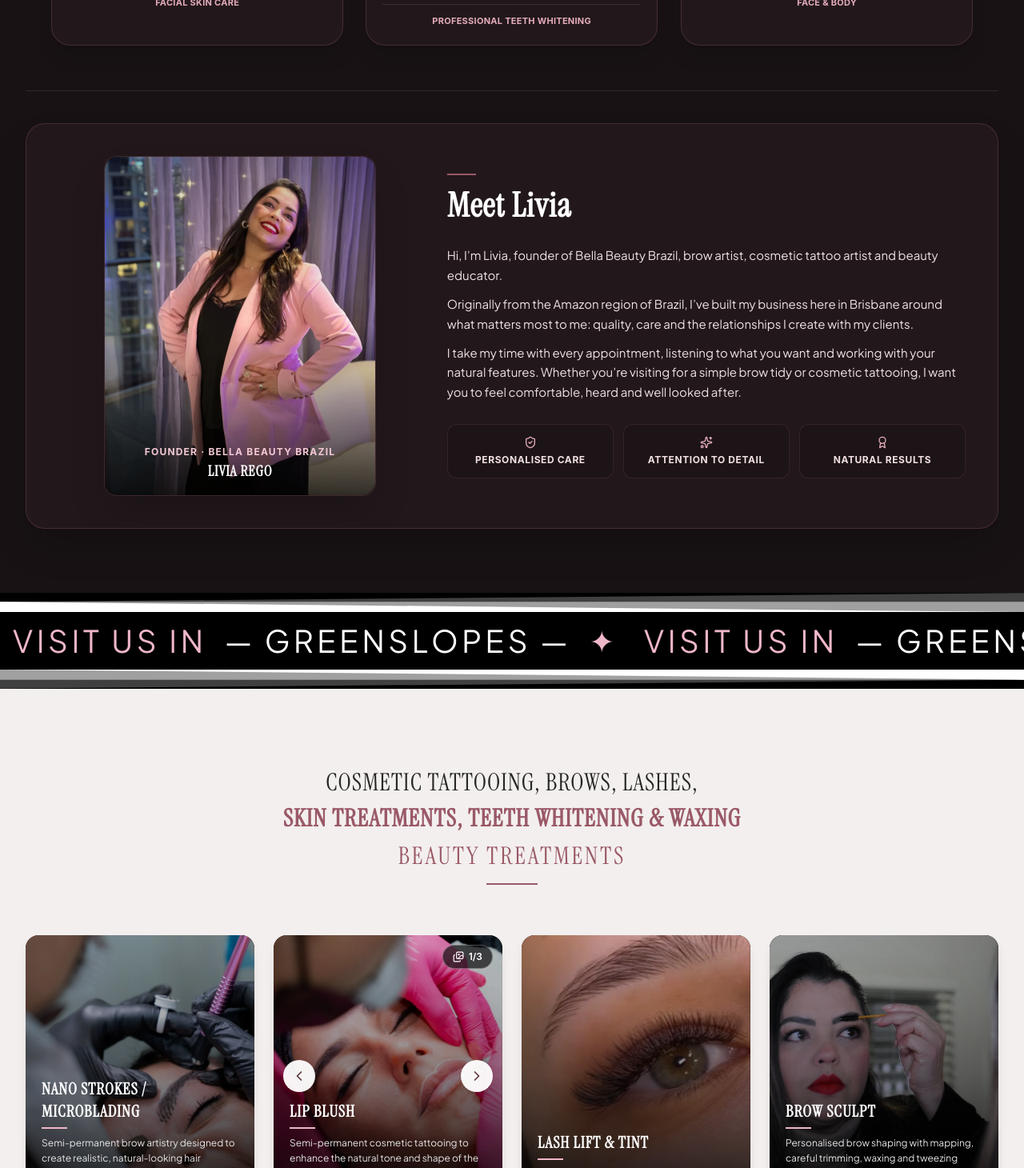
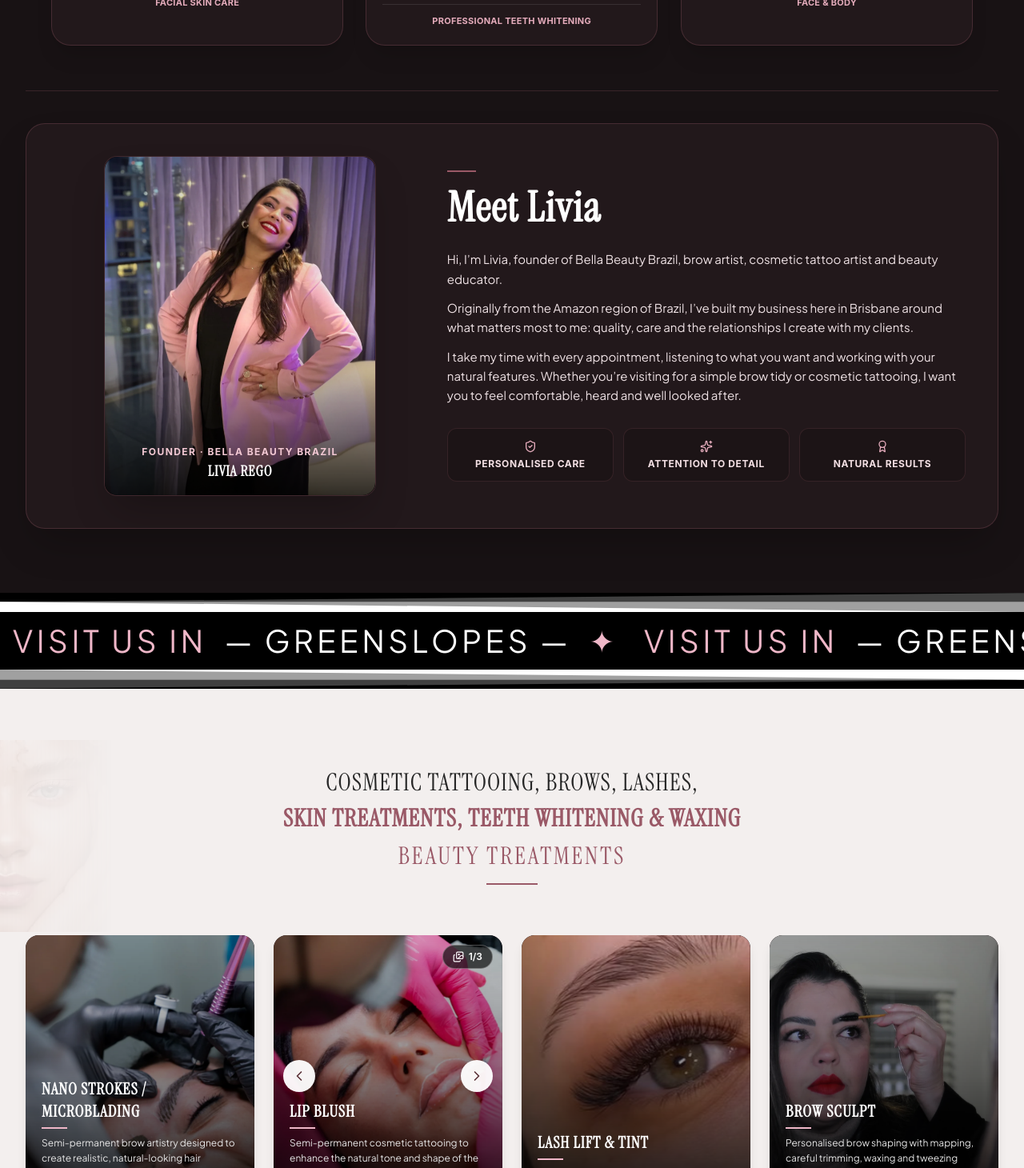
Before and after one commit to joorgeec3/Bella-Beauty-Brazil, a React (Vite) app: page / in a window 1280 px wide. Shown: the part 2048-3508 px from the top of the page at 80% size. Built offline with nearby package versions, Linux system fonts and the light colour scheme; no server answers.

Commit message:
Update Meet Livia, decorative brand images, and mobile call-to-action layout

```diff
--- a/src/components/FeaturesRibbon.tsx
+++ b/src/components/FeaturesRibbon.tsx
@@ -49,6 +49,7 @@
   ];
 
   return <section data-floating-clearance className="relative bg-[#181214] text-white pt-14 pb-20 overflow-hidden border-t border-[#9a5967]/25">
+    <img src={siteImages.editorial.rosePortrait} alt="" aria-hidden="true" loading="lazy" className="pointer-events-none absolute right-0 top-10 h-64 w-44 sm:h-[340px] sm:w-[240px] object-cover opacity-[0.10] sm:opacity-[0.14] [mask-image:linear-gradient(to_left,black,transparent)]" />
     <div className="max-w-7xl mx-auto px-4 sm:px-6 lg:px-8">
       <div className="text-center max-w-2xl mx-auto mb-10 reveal-on-scroll">
         <span className="text-xs font-bold uppercase tracking-widest text-[#efb7c8] block mb-1">{language === 'en' ? 'Bella Beauty Signature Care' : language === 'pt' ? 'Assinatura Bella Beauty' : 'Cuidado exclusivo Bella Beauty'}</span>
@@ -67,14 +68,14 @@
               <div className="relative w-full max-w-[340px] aspect-4/5 rounded-2xl overflow-hidden shadow-2xl border border-[#9a5967]/30 bg-[#181214] scroll-motion-layer" data-scroll-motion>
                 <img src={siteImages.aboutMe.liviaFeaturePhoto} alt="Livia Rego - Bella Beauty Brazil" className="meet-livia-image w-full h-full object-cover object-top transition-transform duration-700 hover:scale-105" loading="lazy" />
                 <div className="absolute inset-0 bg-gradient-to-t from-black/80 via-transparent to-black/20" />
-                <div className="absolute bottom-4 left-4 right-4 text-center"><span className="text-xs uppercase tracking-widest text-[#f3c9d4] font-bold block mb-0.5">{'Founder · Bella Beauty Brazil'}</span><h4 className="font-raleway text-lg font-bold text-white uppercase tracking-wider">Livia Rego</h4></div>
+                <div className="absolute bottom-4 left-4 right-4 text-center"><span className="text-[10px] sm:text-xs uppercase tracking-[0.12em] text-[#f3c9d4] font-bold block mb-0.5">{'FOUNDER · BELLA BEAUTY BRAZIL'}</span><h4 className="font-raleway text-lg font-bold text-white uppercase tracking-wider">Livia Rego</h4></div>
               </div>
             </div>
             <div className="meet-livia-copy lg:col-span-7 flex flex-col justify-center">
               <div className="flex items-center gap-2 mb-3" aria-hidden="true"><span className="w-9 h-0.5 bg-[#9a5967]" /></div>
-              <h3 className="font-raleway text-3xl sm:text-4xl lg:text-[42px] leading-tight font-semibold tracking-wide text-white mb-6">
+              <h2 className="font-raleway text-4xl sm:text-5xl lg:text-[52px] leading-tight font-semibold tracking-wide text-white mb-5">
                 {language === 'pt' ? 'Conheça Livia' : language === 'es' ? 'Conoce a Livia' : 'Meet Livia'}
-              </h3>
+              </h2>
               <div className="font-montserrat text-[#eee1e4] text-sm sm:text-[15px] leading-relaxed space-y-3 mb-5 max-w-2xl">
                 <p>{language === 'pt'
                   ? 'Oi, sou Livia, fundadora da Bella Beauty Brazil, designer de sobrancelhas, especialista em tatuagem cosmética e educadora na área da beleza.'
@@ -92,7 +93,7 @@
                     ? 'Dedico tiempo a cada cita, escuchando lo que deseas y trabajando con tus rasgos naturales. Ya sea para un sencillo arreglo de cejas o un tatuaje cosmético, quiero que te sientas cómoda, escuchada y bien cuidada.'
                     : 'I take my time with every appointment, listening to what you want and working with your natural features. Whether you’re visiting for a simple brow tidy or cosmetic tattooing, I want you to feel comfortable, heard and well looked after.'}</p>
               </div>
-              <div className="grid grid-cols-1 min-[380px]:grid-cols-3 gap-3 pt-2">
+              <div className="grid grid-cols-3 gap-2 sm:gap-3 pt-2" aria-label="Bella Beauty Brazil values">
                 <Pillar icon={<ShieldCheck className="w-4 h-4 text-[#e5acbc] mx-auto mb-1.5" />} text={language === 'pt' ? 'Cuidado personalizado' : language === 'es' ? 'Atención personalizada' : 'Personalised Care'} />
                 <Pillar icon={<Sparkles className="w-4 h-4 text-[#e5acbc] mx-auto mb-1.5" />} text={language === 'pt' ? 'Atenção aos detalhes' : language === 'es' ? 'Atención al detalle' : 'Attention to Detail'} />
                 <Pillar icon={<Award className="w-4 h-4 text-[#e5acbc] mx-auto mb-1.5" />} text={language === 'pt' ? 'Resultados naturais' : language === 'es' ? 'Resultados naturales' : 'Natural Results'} />
@@ -127,4 +128,4 @@
   </div>
 </article>;
 
-const Pillar: React.FC<{ icon: React.ReactNode; text: string }> = ({ icon, text }) => <div className="bg-[#1c1416] p-3.5 rounded-xl border border-[#9a5967]/20 text-center">{icon}<span className="text-xs font-bold uppercase tracking-wider text-[#f4e0e4] block">{text}</span></div>;
+const Pillar: React.FC<{ icon: React.ReactNode; text: string }> = ({ icon, text }) => <div className="min-w-0 bg-[#1c1416] px-1 py-3 sm:p-3.5 rounded-xl border border-[#9a5967]/20 text-center">{icon}<span className="text-[9px] min-[390px]:text-[10px] sm:text-xs font-bold uppercase tracking-normal sm:tracking-wider leading-tight text-[#f4e0e4] block break-words">{text}</span></div>;
--- a/src/components/ServicesSection.tsx
+++ b/src/components/ServicesSection.tsx
@@ -13,7 +13,8 @@
     .filter((service): service is NonNullable<typeof service> => Boolean(service))
     .map((service) => getLocalizedService(service, language));
   return <section data-floating-clearance className="relative bg-site py-16 lg:py-24 overflow-hidden border-b border-neutral-100">
-    <div className="max-w-7xl mx-auto px-4 sm:px-6 lg:px-8">
+    <img src={siteImages.editorial.skinPortrait} alt="" aria-hidden="true" loading="lazy" className="pointer-events-none absolute left-0 top-16 h-60 w-36 object-cover opacity-[0.10] [mask-image:linear-gradient(to_right,black,transparent)]" />
+    <div className="relative z-10 max-w-7xl mx-auto px-4 sm:px-6 lg:px-8">
       <div className="text-center max-w-2xl mx-auto mb-12 sm:mb-16 reveal-on-scroll">
         <p className="font-raleway text-xl sm:text-2xl lg:text-3xl text-neutral-800 font-light uppercase tracking-[0.04em] leading-snug mb-2">
           {language === 'en'
--- a/src/components/TickerMarquee.tsx
+++ b/src/components/TickerMarquee.tsx
@@ -64,9 +64,9 @@
 
       {/* On phones show the complete phrase in two readable centered lines.
           Continuous marquee lettering looked permanently cut off at mobile widths. */}
-      <div className="sm:hidden relative z-10 flex flex-col items-center justify-center gap-1 px-5 py-4 text-center" data-testid="bella-visit-us-mobile">
+      <div className="sm:hidden relative z-10 flex w-full min-w-0 flex-col items-center justify-center gap-1 px-4 py-4 text-center" data-testid="bella-visit-us-mobile">
         <span className="font-montserrat text-[clamp(17px,5vw,22px)] uppercase tracking-[0.12em] leading-snug text-[#efb7c8]">{prefix}</span>
-        <span className="font-montserrat text-[clamp(24px,7.2vw,32px)] uppercase font-semibold tracking-[0.07em] leading-tight text-white">GREENSLOPES</span>
+        <span className="font-montserrat max-w-full text-[clamp(22px,6.8vw,30px)] uppercase font-semibold tracking-[0.035em] leading-snug text-white break-words">GREENSLOPES</span>
         <span className="font-montserrat text-xs uppercase tracking-[0.24em] text-[#efb7c8]">Brisbane · QLD</span>
       </div>
 
--- a/src/data/siteImages.ts
+++ b/src/data/siteImages.ts
@@ -1,6 +1,7 @@
 const siteAsset = (path: string) => `${import.meta.env.BASE_URL}${path.replace(/^\/+/, '')}`;
 
 export const siteImages = {
+  editorial: { skinPortrait: siteAsset('assets/bella/editorial/skin-portrait.webp'), rosePortrait: siteAsset('assets/bella/editorial/roses-portrait.webp') },
   hero: { mainBella: siteAsset('assets/bella/hero.png'), thumbProcedure1: siteAsset('assets/bella/gallery/studio-behind-scenes-01.webp'), thumbProcedure2: siteAsset('assets/bella/lashes.jpg') },
   client: {
     browTools: siteAsset('assets/bella/client-2026-10/brow-tools.webp'),
--- a/src/index.css
+++ b/src/index.css
@@ -337,3 +337,10 @@
     pointer-events: none !important;
   }
 }
+
+/* Keep the two mobile contact actions compact and away from the page edges. */
+@media (max-width: 640px) {
+  #boton-flotante { left: max(0.75rem, env(safe-area-inset-left, 0px)); right: auto; bottom: calc(0.75rem + env(safe-area-inset-bottom, 0px)); padding: 0 0.85rem; min-height: 3rem; }
+  [data-floating-whatsapp] { right: max(0.75rem, env(safe-area-inset-right, 0px)); bottom: calc(0.75rem + env(safe-area-inset-bottom, 0px)); }
+  [data-floating-whatsapp] > div:last-child button { width: 3rem; height: 3rem; }
+}
--- a/src/pages/AboutUsView.tsx
+++ b/src/pages/AboutUsView.tsx
@@ -59,6 +59,7 @@
             className="w-full h-full object-cover"
           />
         </div>
+        <img src={siteImages.editorial.rosePortrait} alt="" aria-hidden="true" loading="lazy" className="pointer-events-none absolute right-0 bottom-0 h-full w-[42%] max-w-[260px] object-cover opacity-20 sm:opacity-30 [mask-image:linear-gradient(to_left,black,transparent)]" />
         <div className="relative max-w-4xl mx-auto px-4 z-10">
           <div className="w-16 h-16 mx-auto mb-4">
             <img src={siteImages.brand.goldEmblemStamp} alt="Emblem" className="w-full h-full object-contain" />
--- a/src/pages/ServicesView.tsx
+++ b/src/pages/ServicesView.tsx
@@ -130,13 +130,16 @@
   };
 
   return <div className="bg-site">
-    <header className="bg-[#5b3239] text-center text-white px-4 py-12 sm:py-16">
+    <header className="relative overflow-hidden bg-[#5b3239] text-center text-white px-4 py-12 sm:py-16">
+      <img src={siteImages.editorial.skinPortrait} alt="" aria-hidden="true" className="pointer-events-none absolute left-0 top-0 h-full w-[40%] max-w-[240px] object-cover opacity-20 [mask-image:linear-gradient(to_right,black,transparent)]" />
+      <div className="relative z-10">
       <p className="font-montserrat text-[11px] uppercase tracking-[0.22em] text-[#efb7c8] font-bold mb-3">
         Bella Beauty Brazil · Greenslopes, Brisbane
       </p>
       <h1 className="font-raleway text-3xl sm:text-5xl uppercase font-light tracking-wider">{labels.title}</h1>
       <div className="w-16 h-0.5 bg-[#efb7c8] mx-auto mt-4" />
       <p className="font-montserrat text-sm text-neutral-200 max-w-2xl mx-auto mt-5 leading-relaxed">{labels.intro}</p>
+      </div>
     </header>
 
     <div className="max-w-7xl mx-auto px-4 sm:px-6 lg:px-8 py-10 sm:py-14">
```
Also changed, not shown: public/assets/bella/editorial/roses-portrait.webp (added), public/assets/bella/editorial/skin-portrait.webp (added).
